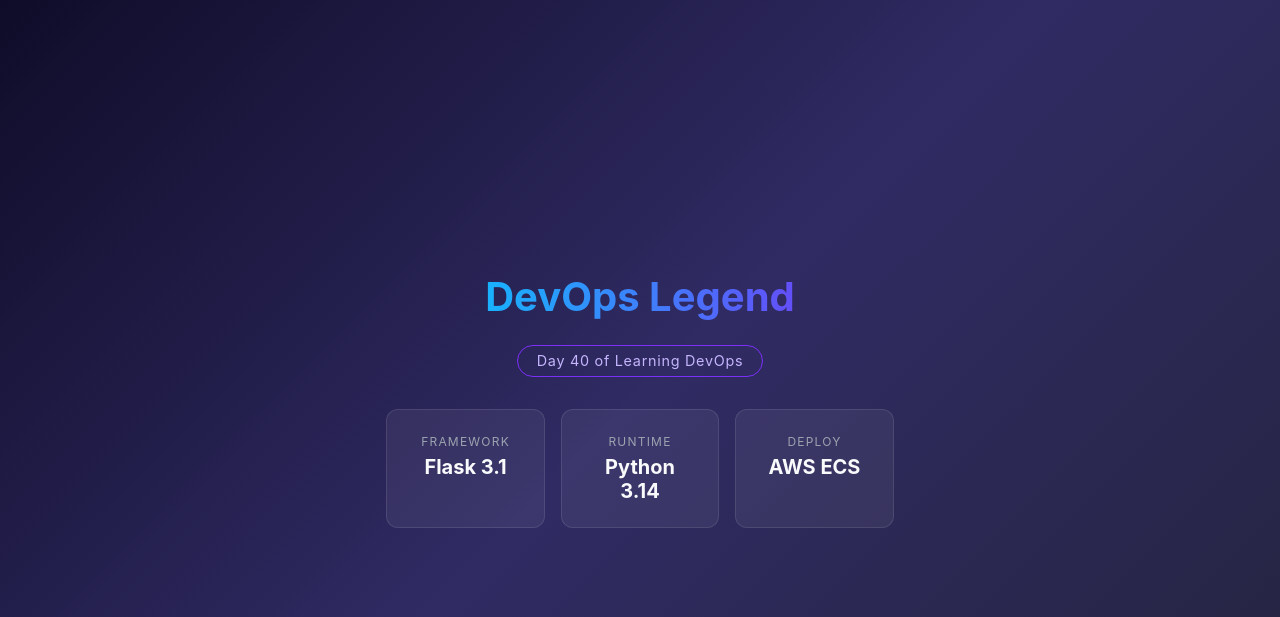
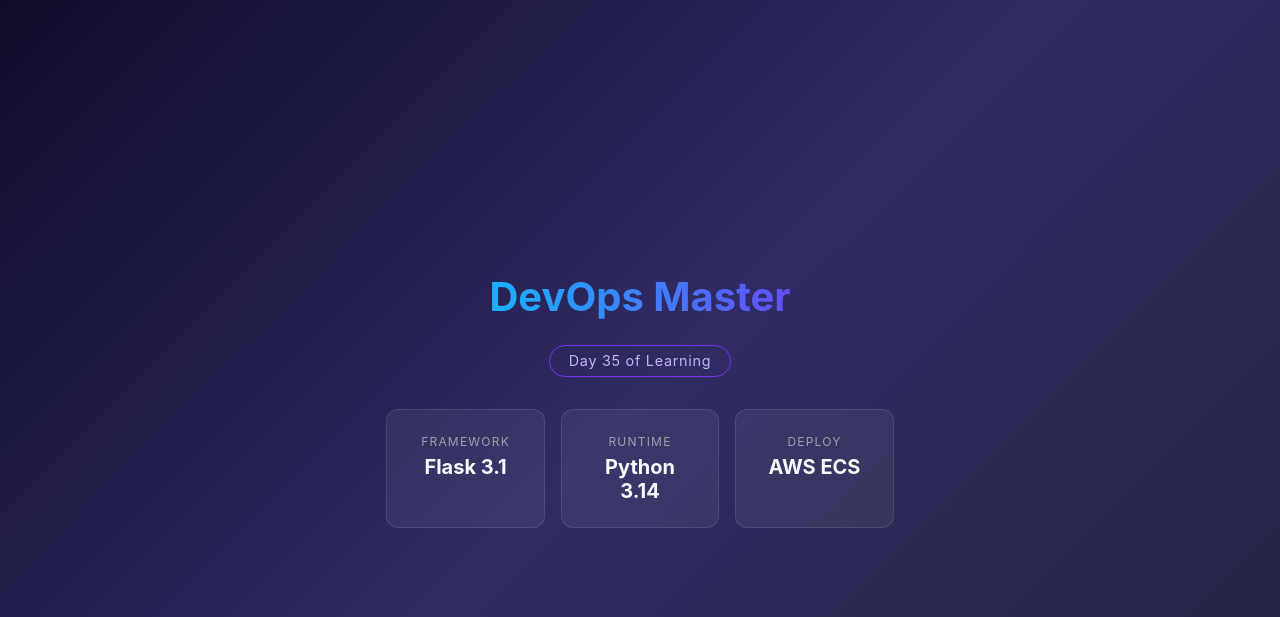
Before and after one commit to Shubhambs11/github-actions-zero-to-hero, a Flask app: page / in a window 1280 px wide. Shown: the top 617 px of the page. Run offline with Flask 3, Linux system fonts and the light colour scheme.

Commit message:
minor change in templates/index.html

```diff
--- a/templates/index.html
+++ b/templates/index.html
@@ -67,8 +67,8 @@
 </head>
 <body>
     <div class="container">
-        <h1>DevOps Legend</h1>
-        <div class="badge">Day 40 of Learning DevOps</div>
+        <h1>DevOps Master</h1>
+        <div class="badge">Day 35 of Learning</div>
         <div class="cards">
             <div class="card">
                 <span>Framework</span>
```
